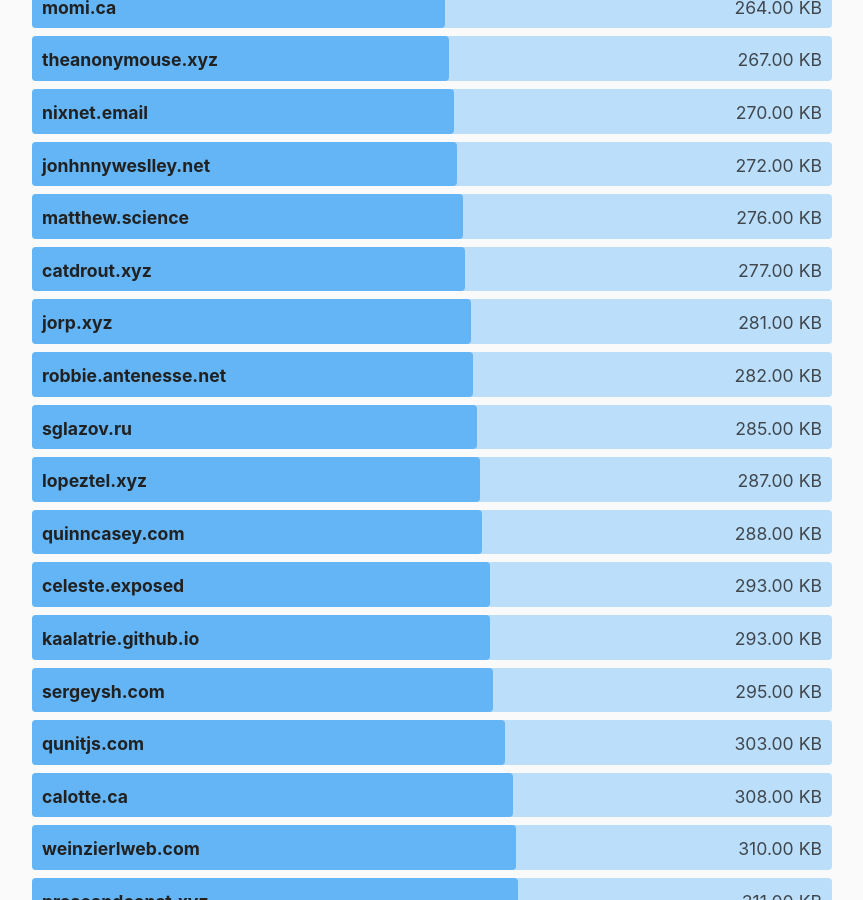
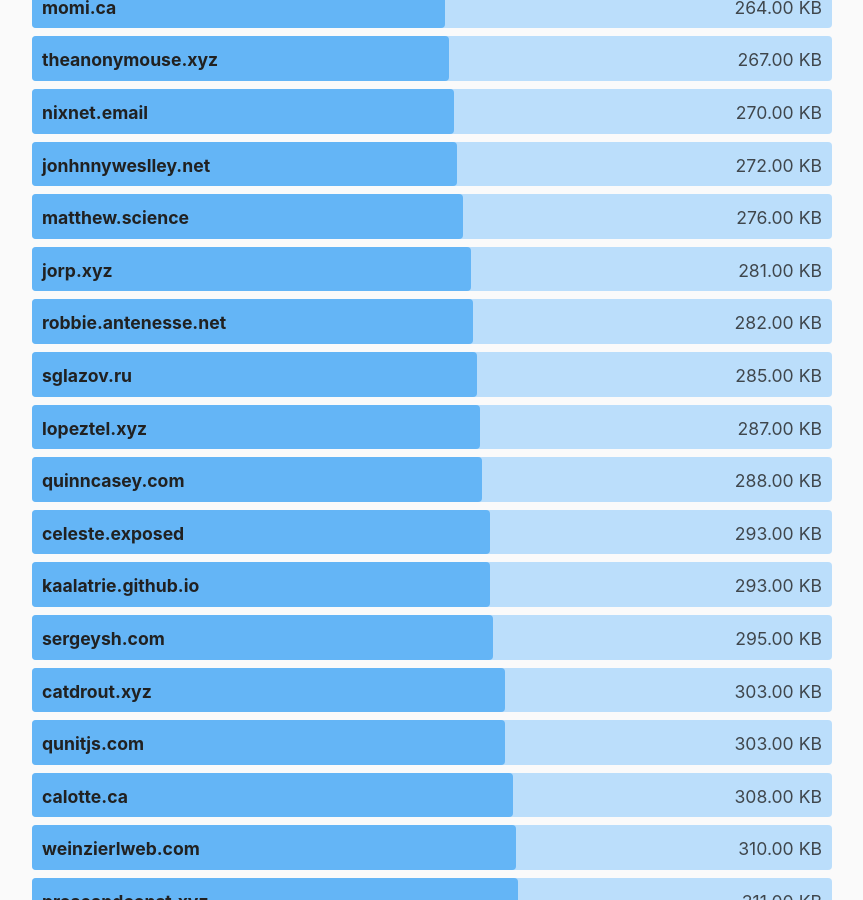
Before and after one commit to kevquirk/512kb.club, a Jekyll site: the page built from index.md, in a window 1280 px wide and 900 px high, scrolled down 21114 px. Shown: the whole window, without its empty margins (208-1071 px from the left). Built offline with Jekyll 4.4.1, drawn with Linux system fonts in a browser that asks for light colours.

Commit message:
Update sites.yml

```diff
--- a/_data/sites.yml
+++ b/_data/sites.yml
@@ -430,7 +430,7 @@
 
 - domain: catdrout.xyz
   url: https://catdrout.xyz/
-  size: 277
+  size: 303
   last_checked: 2022-05-28
 
 - domain: cbrueggenolte.de
```
